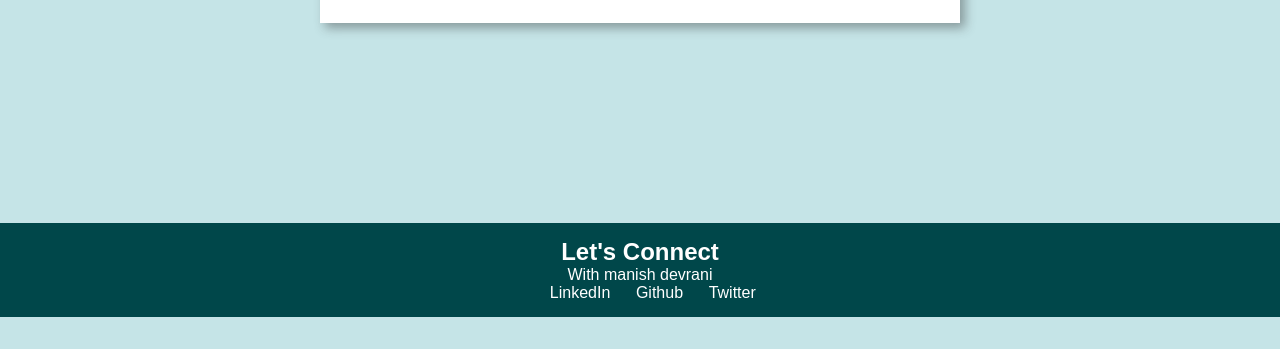
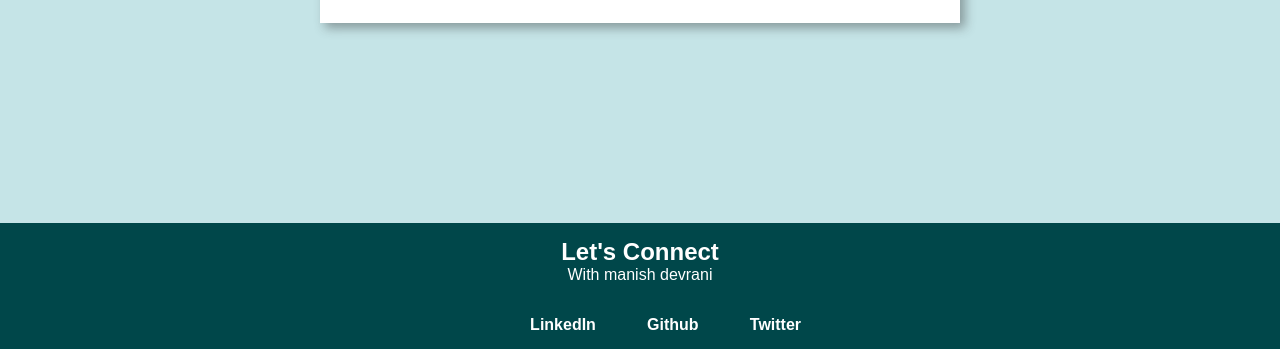
Before and after one commit to manish591/expanseTracker, a plain HTML site: page index.html in a window 1280 px wide. Shown: the part 538-887 px from the top of the page. Before the commit the page ends 855 px from the top, so only its background shows below. Drawn offline with Linux system fonts and the light colour scheme.

Commit message:
style-updated footer

```diff
--- a/expanse.css
+++ b/expanse.css
@@ -123,7 +123,9 @@ label {
 .footerlink a {
     text-decoration: none;
     color: white;
-    margin-left: 2vw;
+    margin-left: 4vw;
+    margin-top: 4vh;
+    font-weight: bold;
 }
 
 @media only screen and (min-width: 700px) {
```
